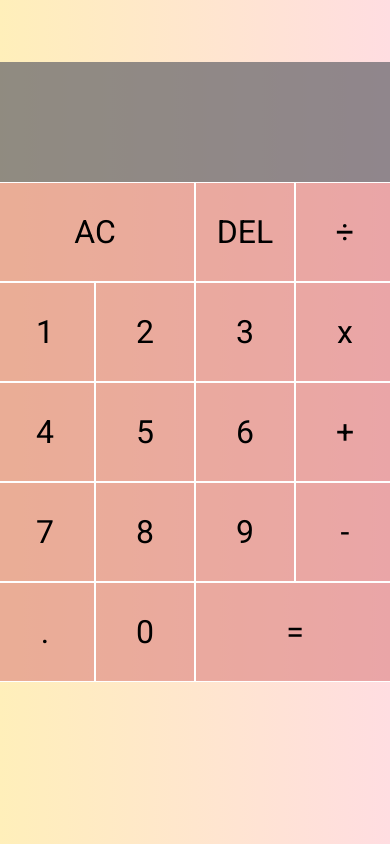
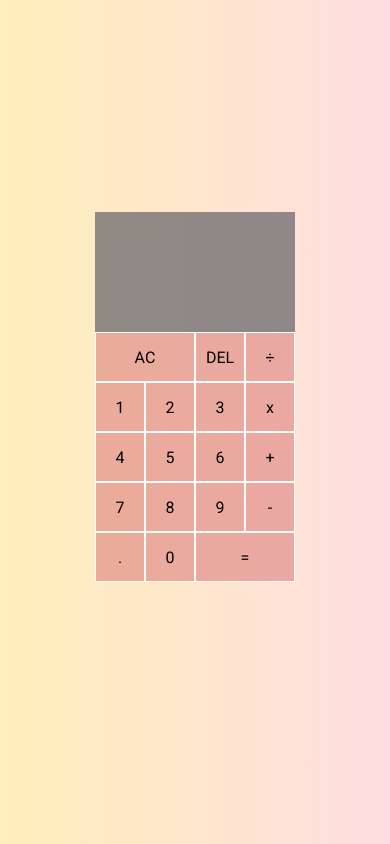
Before and after one commit to kaykang87/calculator, a plain HTML site: page index.html in a window 390 px wide. Drawn offline with Linux system fonts and the light colour scheme.

Commit message:
added media queries

```diff
--- a/styles.css
+++ b/styles.css
@@ -58,3 +58,17 @@ body {
   color: rgba(255, 255, 255);
   font-size: 2.5rem;
 }
+
+@media (max-width: 400px) {
+  .calculator-grid {
+  display: grid;
+  justify-content: center;
+  align-content: center;
+  min-height: 100vh;
+  grid-template-columns: repeat(4, 50px);
+  grid-template-rows: minmax(120px, auto) repeat(6, 50px);
+}
+  .calculator-grid > button {
+    font-size: 1rem;
+  }
+}
```
